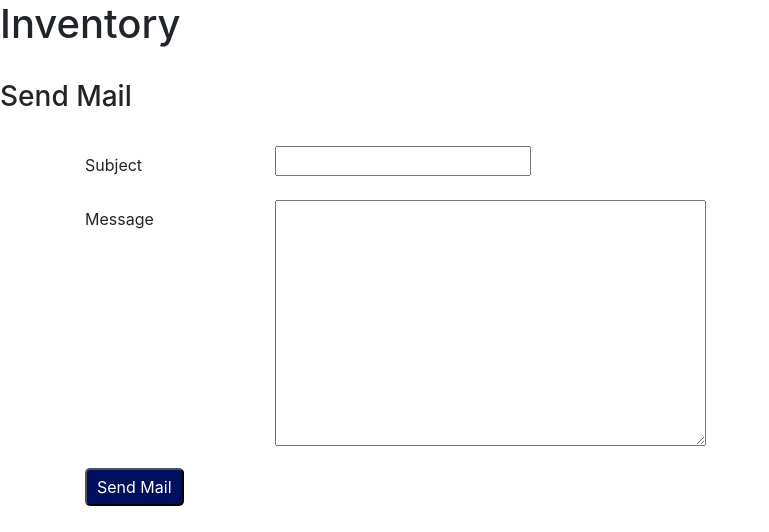
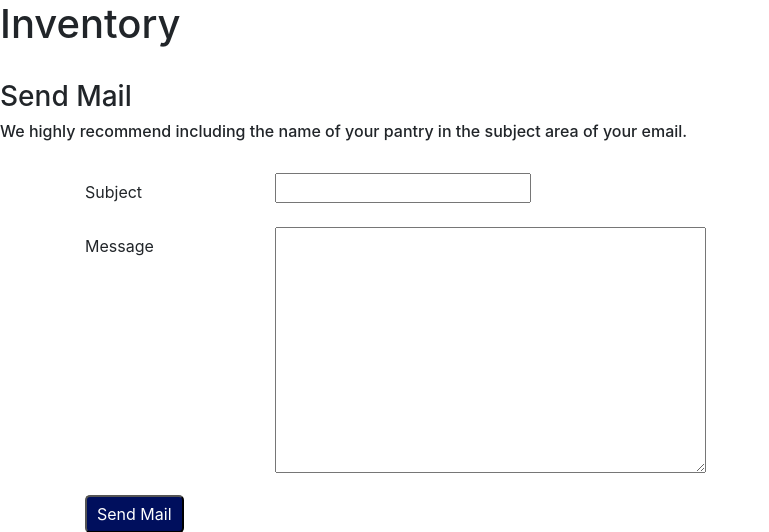
Before and after one commit to RashidISOM/SmartNorthFL, a Django app: page /send_mail_form in a window 1280 px wide. Shown: the part 166-698 px from the top of the page, without its empty margins (0-769 px from the left). Run offline with Django 3.2, Linux system fonts and the light colour scheme; some libraries are stand-ins or nearby versions.

Commit message:
Update send_mail.html

```diff
--- a/mysite/templates/send_mail.html
+++ b/mysite/templates/send_mail.html
@@ -8,6 +8,7 @@
     <h1>Inventory</h1>
     <br>
     <h3>Send Mail</h3>
+    <h6>We highly recommend including the name of your pantry in the subject area of your email.</h6>
 
     <div class = "container">
 
```
